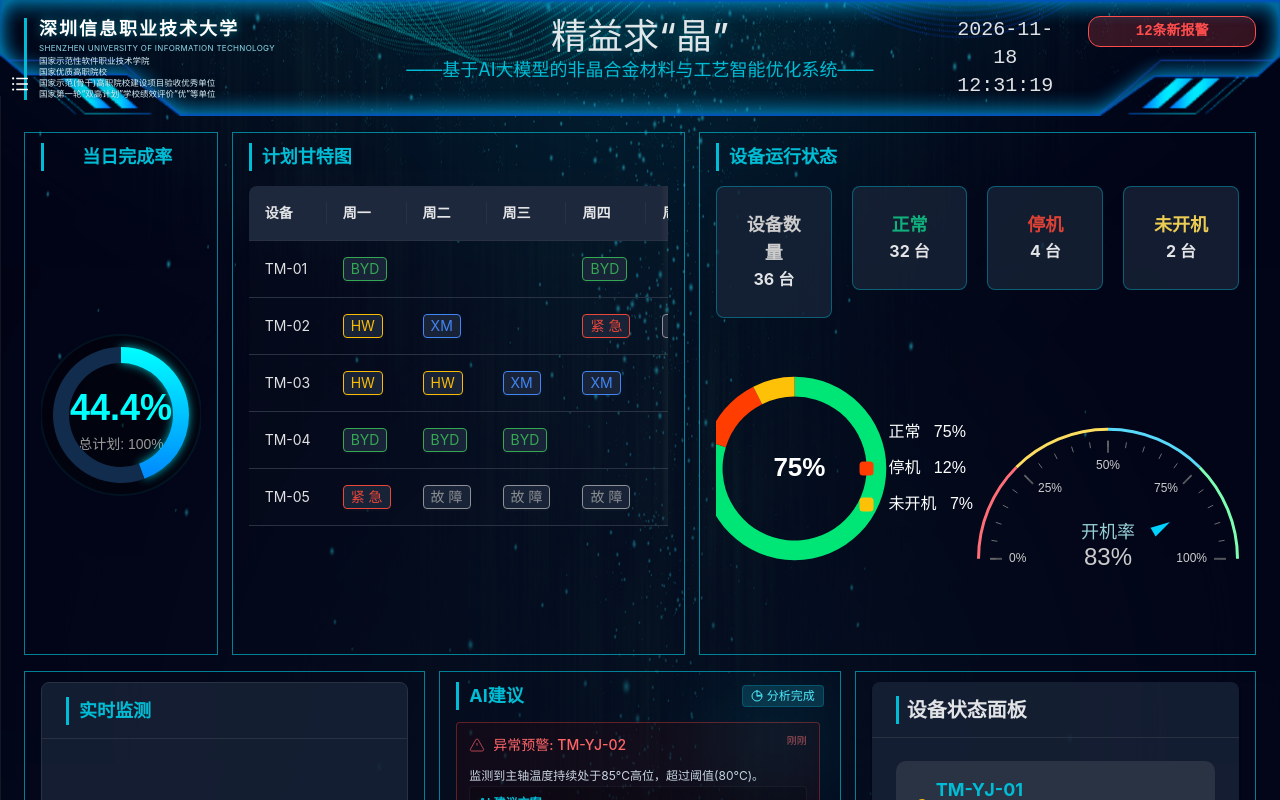
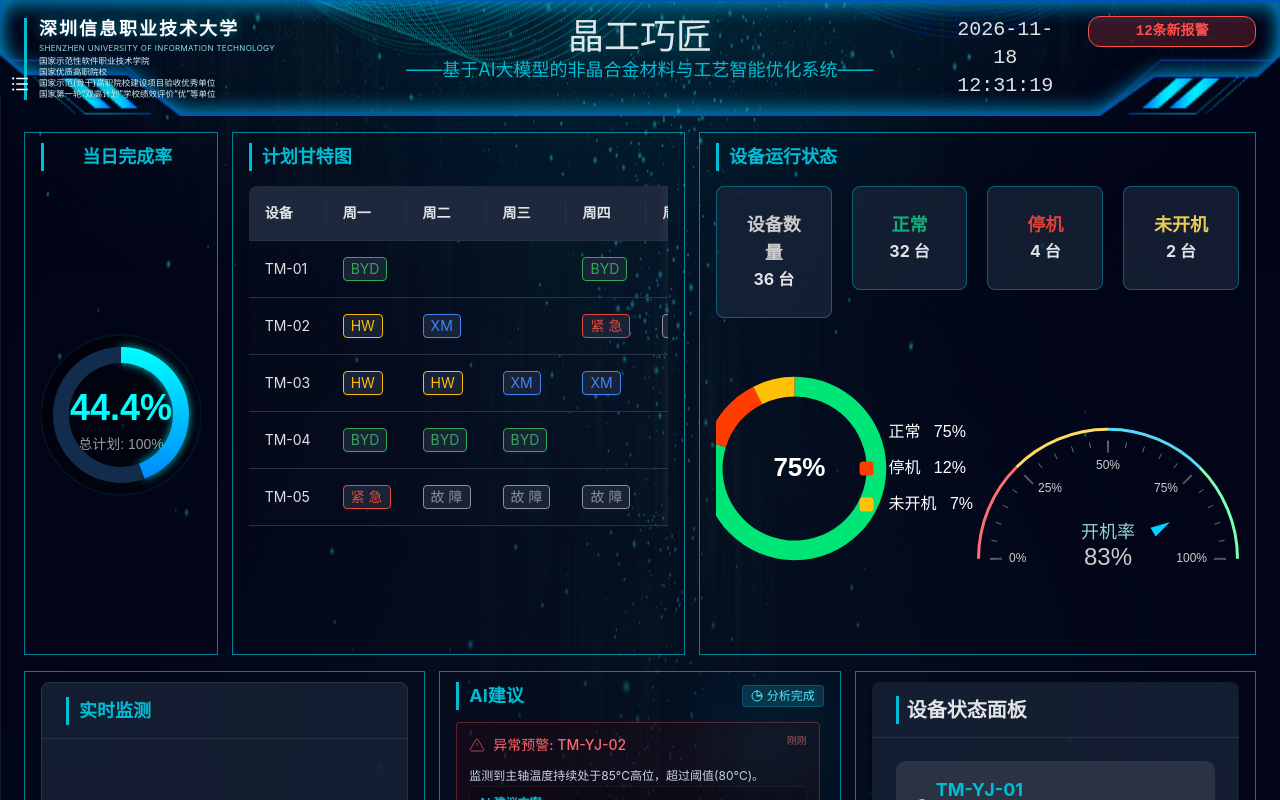
Before and after one commit to mllbmy/smart-amor-admin, a Vue app: page / in a window 1280 px wide. Shown: the top 800 px of the page. Built offline with nearby package versions, Linux system fonts and the light colour scheme; grey boxes are pictures that could not be loaded.

Commit message:
feat: 项目名称更名晶工巧匠

```diff
--- a/index.html
+++ b/index.html
@@ -4,7 +4,7 @@
     <meta charset="UTF-8" />
     <link rel="icon" type="image/png" href="/logo20250925.png" />
     <meta name="viewport" content="width=device-width, initial-scale=1.0" />
-    <title>精益求“晶” · 非晶合金材料与工艺智能优化系统</title>
+    <title>晶工巧匠 · 非晶合金材料与工艺智能优化系统</title>
   </head>
   <body>
     <div id="app"></div>
--- a/src/modules/Home.vue
+++ b/src/modules/Home.vue
@@ -16,7 +16,7 @@
           </div>
         </div>
         <div class="flex-2">
-          <h1 class="text-4xl">精益求“晶”</h1>
+          <h1 class="text-4xl">晶工巧匠</h1>
           <p class="text-lg text-[#00bcd4]">
             ——基于AI大模型的非晶合金材料与工艺智能优化系统——
           </p>
--- a/src/modules/research/views/home/Home.vue
+++ b/src/modules/research/views/home/Home.vue
@@ -2,7 +2,7 @@
   <a-layout class="layout-content">
     <header class="layout-header leading-normal">
       <div class="text-center py-4 relative">
-        <h1 class="text-4xl">精益求“晶”</h1>
+        <h1 class="text-4xl">晶工巧匠</h1>
         <p class="text-lg text-[#00bcd4]">
           ——基于AI大模型的非晶合金材料与工艺智能优化系统——
         </p>
```
Also changed, not shown: 1 other file (tests, documents, lock files or other folders).
